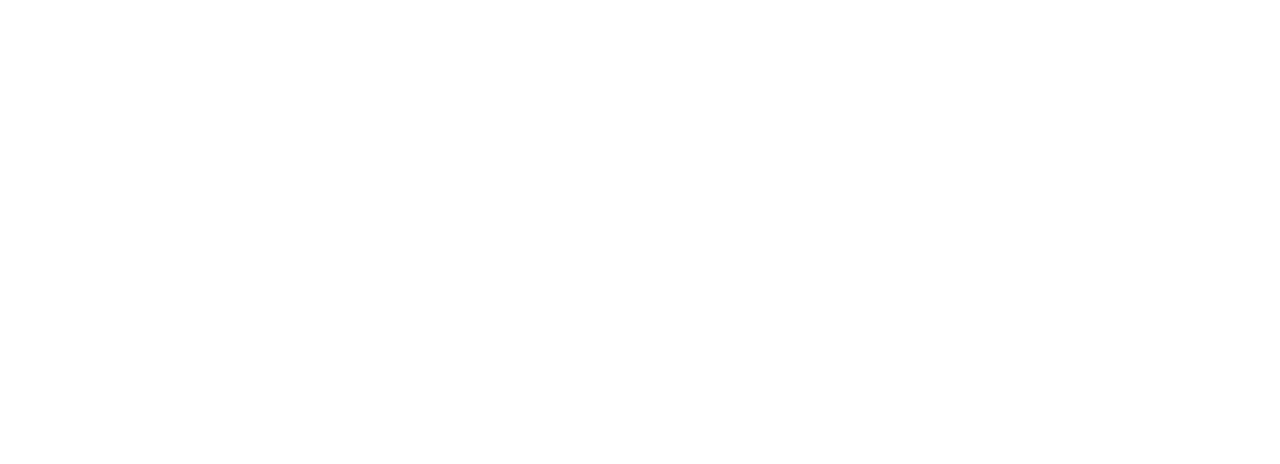
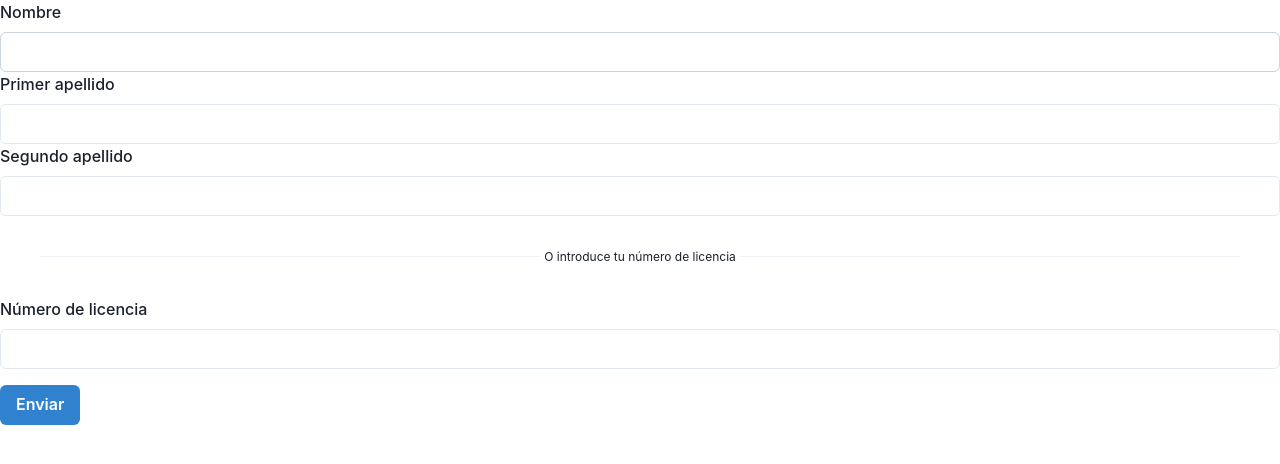
Before and after one commit to golf-players-app/front, a React (Vite) app: page /federation/1 in a window 1280 px wide. Before the commit this address had no page. Shown: the top 464 px of the page. Built offline with nearby package versions, Linux system fonts and the light colour scheme; no server answers; what @createform/react would draw is missing.

Commit message:
No progress

```diff
--- a/package.json
+++ b/package.json
@@ -17,6 +17,7 @@
     "@emotion/styled": "^11.11.0",
     "axios": "^1.4.0",
     "framer-motion": "^10.12.18",
+    "prop-types": "^15.8.1",
     "react": "^18.2.0",
     "react-dom": "^18.2.0",
     "react-icons": "^4.10.1",
--- a/src/App.jsx
+++ b/src/App.jsx
@@ -5,6 +5,7 @@ import Onboarding from "./pages/onboarding/onboarding";
 import Login from "./pages/login/Login";
 import Welcome from "./pages/welcome/welcome";
 import Signup from "./pages/signup/Signup";
+import Federation from "./pages/federation/Federation";
 
 function App() {
   return (
@@ -14,6 +15,7 @@ function App() {
         <Route path="/login" element={<Login />} />
         <Route path="/welcome" element={<Welcome />} />
         <Route path="/signup" element={<Signup />} />
+        <Route path="/federation/:id" element={<Federation />} />
       </Routes>
     </Box>
   );
--- /dev/null
+++ b/src/components/federation/federationForm.jsx
@@ -0,0 +1,30 @@
+import { AbsoluteCenter, Box, Divider, FormControl, FormLabel, Input } from "@chakra-ui/react";
+
+export default function FederationForm({ data, handleChange }) {
+  return (
+    <>
+      <FormControl>
+        <FormLabel>Nombre</FormLabel>
+        <Input type="text" name={"name"} value={data.name} onChange={handleChange} />
+      </FormControl>
+      <FormControl>
+        <FormLabel>Primer apellido</FormLabel>
+        <Input type="text" name={"surnameOne"} value={data.surnameOne} onChange={handleChange} />
+      </FormControl>
+      <FormControl>
+        <FormLabel>Segundo apellido</FormLabel>
+        <Input type="text" name={"surnameTwo"} value={data.surnameTwo} onChange={handleChange} />
+      </FormControl>
+      <Box position="relative" padding="10">
+        <Divider />
+        <AbsoluteCenter bg="white" px="1" fontSize={"xs"}>
+          O introduce tu número de licencia
+        </AbsoluteCenter>
+      </Box>
+      <FormControl>
+        <FormLabel>Número de licencia</FormLabel>
+        <Input type="text" name={"federatedNumber"} value={data.federatedNumber} onChange={handleChange} />
+      </FormControl>
+    </>
+  );
+}
--- /dev/null
+++ b/src/pages/federation/Federation.jsx
@@ -0,0 +1,52 @@
+import { useParams } from "react-router-dom";
+import FederationForm from "../../components/federation/federationForm";
+import { useEffect, useState } from "react";
+import playerService from "../../services/players.service";
+import { Box, Button } from "@chakra-ui/react";
+import federatedService from "../../services/federated.services";
+
+export default function Federation() {
+  const { id } = useParams();
+  const [data, setData] = useState({});
+  // const [federateData, setFederateData] = useState({});
+  const [showList, setShowList] = useState(false);
+
+  useEffect(() => {
+    const getData = async () => {
+      const res = await playerService.getOne(id);
+      setData(res.data);
+    };
+    getData();
+  }, []);
+  const handleChange = (e) => {
+    setData({
+      ...data,
+      [e.target.name]: e.target.value,
+    });
+  };
+  const handleSubmit = async (e) => {
+    e.preventDefault();
+    try {
+      if (data.federatedNumber) {
+        const federated = await federatedService.getById({ federatedNumber: data.federatedNumber });
+        console.log(federated.data);
+        setShowList(true);
+      } else {
+        const federated = await federatedService.getByName(data);
+        console.log(federated);
+        setShowList(true);
+      }
+    } catch (error) {
+      console.log(error);
+    }
+  };
+
+  return (
+    <Box as="form" onSubmit={handleSubmit}>
+      <FederationForm data={data} handleChange={handleChange} />
+      <Button mt={4} colorScheme="blue" type="submit">
+        Enviar
+      </Button>
+    </Box>
+  );
+}
--- a/src/pages/login/Login.jsx
+++ b/src/pages/login/Login.jsx
@@ -30,7 +30,7 @@ export default function Login() {
         </Box>
         <Spacer />
         <Box>
-          {/* <Form>*/}
+          <Box as="form" onSubmit={handleSubmit}>
             <FormControl>
               <FormLabel color={"#FAFAFA"}>Usuario</FormLabel>
               <Input backgroundColor={"#FAFAFA"} type="email" />
@@ -43,7 +43,7 @@ export default function Login() {
             <Button type="submit" w={"full"} mt={"40px"}>
               Log in
             </Button>
-          {/* </Form>  */}
+          </Box>
 
           <Link>
             <Text textAlign={"center"} color={"#FAFAFA"}>
--- a/src/pages/signup/Signup.jsx
+++ b/src/pages/signup/Signup.jsx
@@ -6,14 +6,16 @@ import ThirdPage from "../../components/signup/thirdPage";
 import FourPage from "../../components/signup/fourPage";
 import FivePage from "../../components/signup/fivePage";
 import playerService from "../../services/players.service";
+import { useNavigate } from "react-router-dom";
 
 export default function Signup() {
   const form = usePlayerForm();
+  const navigate = useNavigate();
 
   const handleSubmit = async (player) => {
-    console.log(player);
     try {
-      await playerService.create(player);
+      const newPlayer = await playerService.create(player);
+      navigate(`/federation/${newPlayer.data._id}`);
     } catch (error) {
       console.log(error);
     }
--- /dev/null
+++ b/src/services/federated.services.js
@@ -0,0 +1,23 @@
+import axios from "axios";
+
+class FederatedService {
+  constructor() {
+    this.api = axios.create({
+      baseURL: `${import.meta.env.VITE_API_URL_FEDERATED}/federates`,
+    });
+  }
+
+  getByName(data) {
+    console.log(data);
+    return this.api.get("/by-name", data);
+  }
+
+  getById(id) {
+    console.log(id);
+    return this.api.get("/by-id", id);
+  }
+}
+
+const federatedService = new FederatedService();
+
+export default federatedService;
--- a/src/services/players.service.js
+++ b/src/services/players.service.js
@@ -3,7 +3,7 @@ import axios from "axios";
 class PlayerService {
   constructor() {
     this.api = axios.create({
-      baseURL: `${import.meta.env.VITE_API_URL}/players`,
+      baseURL: `${import.meta.env.VITE_API_URL_PLAYER}/players`,
     });
   }
 
@@ -23,9 +23,9 @@ class PlayerService {
   //   return this.api.get(`/`);
   // }
 
-  // getOne(id) {
-  //   return this.api.get(`/${id}`);
-  // }
+  getOne(id) {
+    return this.api.get(`/${id}`);
+  }
 }
 
 const playerService = new PlayerService();
```
Also changed, not shown: 2 other files (tests, documents, lock files or other folders). Lines whose indentation alone changed are shown as unchanged.
